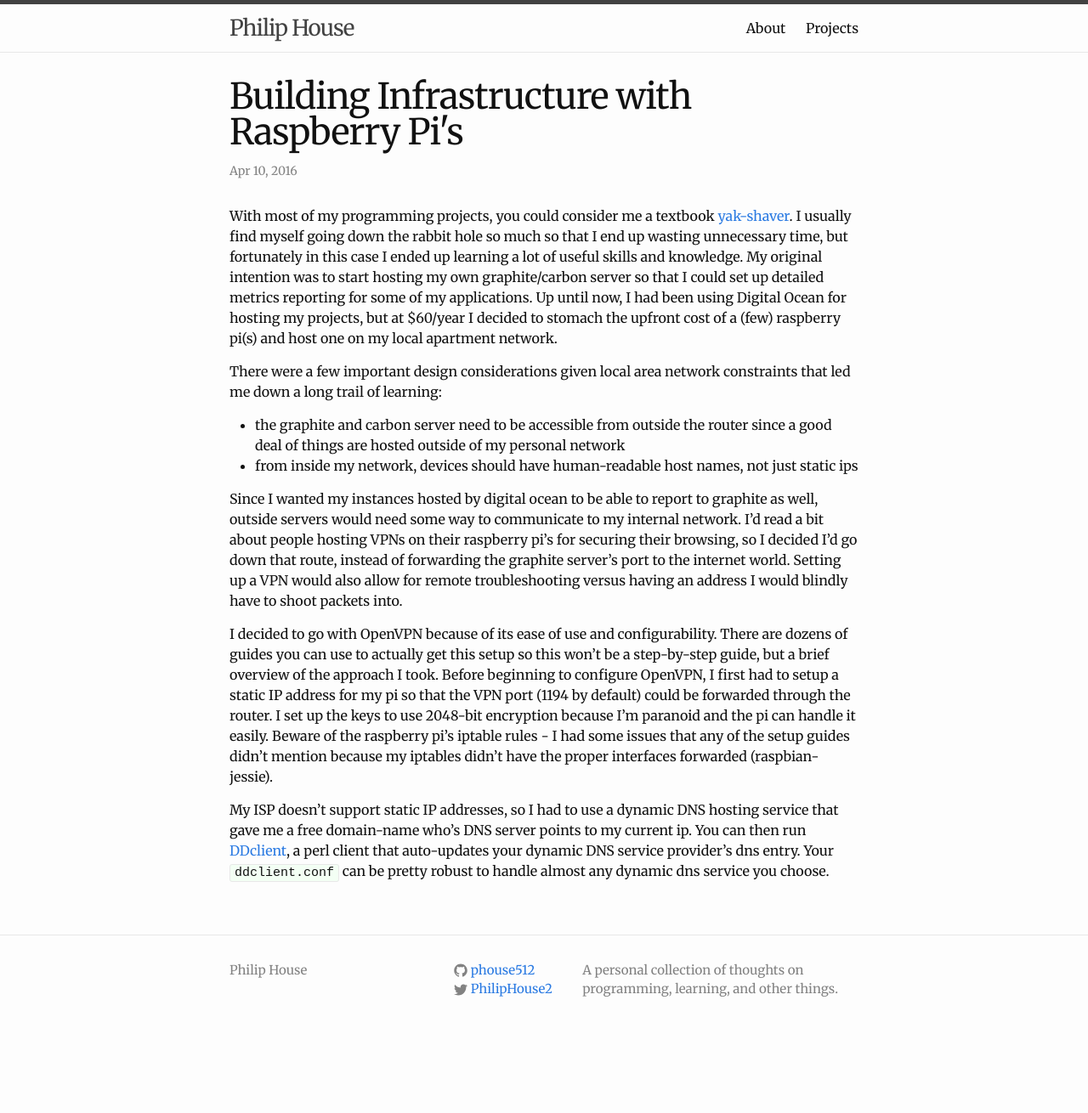
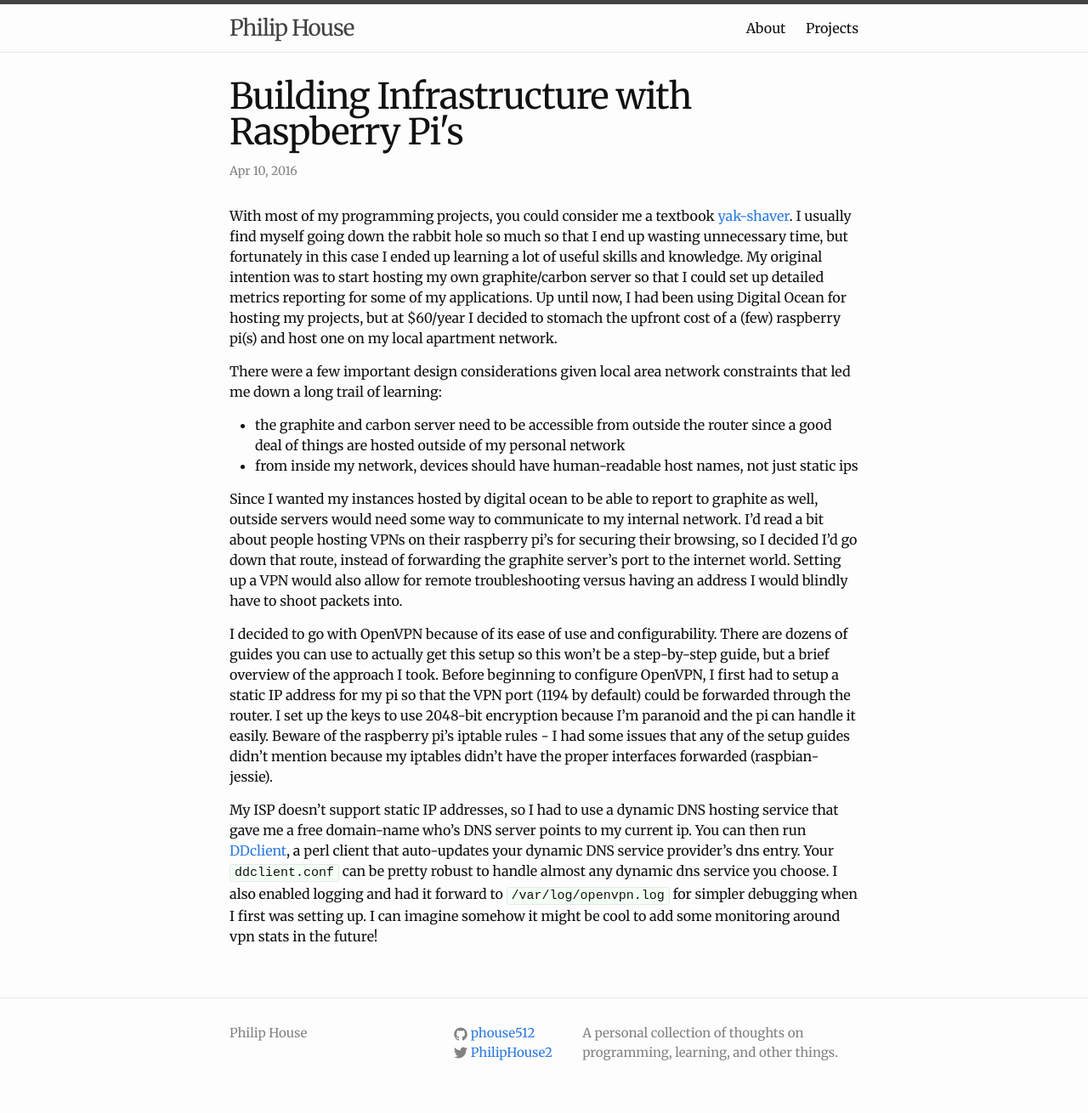
Before and after one commit to phouse512/blog, a Jekyll site: the page built from _posts/2016-04-10-raspberry-pi-vpn-dns.markdown, in a window 1280 px wide. Shown: the whole page at 85% size. Built offline with Jekyll 4.4.1, drawn with Linux system fonts in a browser that asks for light colours; comment, search, counter and statistics services are not loaded; before the commit the page ends 1236 px from its top, so only the background shows below that.

Commit message:
More writing

```diff
--- a/_posts/2016-04-10-raspberry-pi-vpn-dns.markdown
+++ b/_posts/2016-04-10-raspberry-pi-vpn-dns.markdown
@@ -47,7 +47,13 @@
 current ip. You can then run [DDclient][dd-client], a perl client that
 auto-updates your dynamic DNS service provider's dns entry. Your
 `ddclient.conf` can be pretty robust to handle almost any dynamic dns service
-you choose.
+you choose. I also enabled logging and had it forward to `/var/log/openvpn.log`
+for simpler debugging when I first was setting up. I can imagine somehow it
+might be cool to add some monitoring around vpn stats in the future!
+
+
+
+
 
 
 [yak-shaver]: http://urlgoeshere
```
